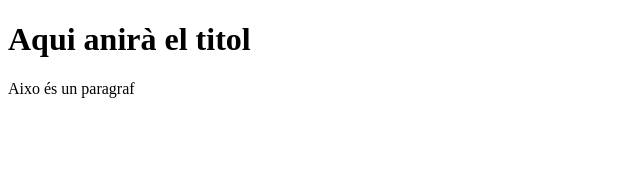
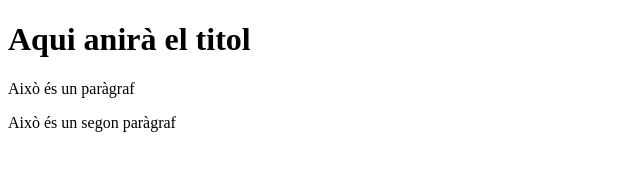
Before and after one commit to marmarmir/projecte-web-empresa-C, a plain HTML site: page index.html in a window 1280 px wide. Shown: the whole page, without its empty margins (0-640 px from the left). Drawn offline with Linux system fonts and the light colour scheme.

Commit message:
Agregant segon paragraf

```diff
--- a/index.html
+++ b/index.html
@@ -8,6 +8,7 @@
 </head>
 <body>
     <h1>Aqui anirà el titol</h1>
-    <p>Aixo és un paragraf</p>
+    <p>Això és un paràgraf</p>
+    <p>Això és un segon paràgraf</p>
 </body>
 </html>
```
